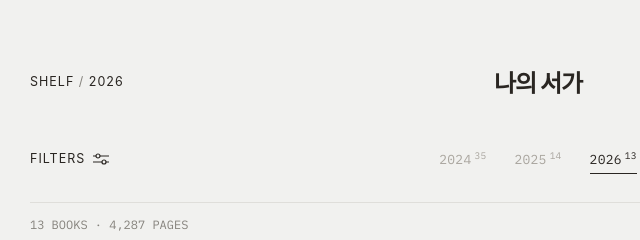
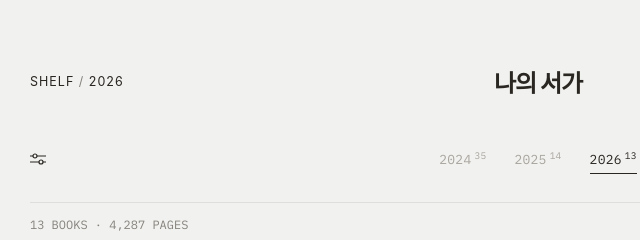
Before and after one commit to wr1ttenby/bookshelf, a plain HTML site: page notion-bookshelf/site/index.html in a window 1280 px wide. Shown: the top 240 px of the page, 102-742 px from the left. Drawn offline with Linux system fonts and the light colour scheme; a web font is replaced by a local one.

Commit message:
Update index.html

```diff
--- a/notion-bookshelf/site/index.html
+++ b/notion-bookshelf/site/index.html
@@ -179,8 +179,7 @@
     <div class="total" id="total"></div>
   </header>
   <div class="bar">
-    <button class="tbtn" id="ftoggle" aria-expanded="false">Filters
-      <svg viewBox="0 0 16 12" fill="none" stroke="currentColor" stroke-width="1.2"><path d="M0 3h16M0 9h16"/><circle cx="5" cy="3" r="2" fill="var(--bg)"/><circle cx="11" cy="9" r="2" fill="var(--bg)"/></svg>
+<button class="tbtn" id="ftoggle" aria-expanded="false" aria-label="필터" title="필터">      <svg viewBox="0 0 16 12" fill="none" stroke="currentColor" stroke-width="1.2"><path d="M0 3h16M0 9h16"/><circle cx="5" cy="3" r="2" fill="var(--bg)"/><circle cx="11" cy="9" r="2" fill="var(--bg)"/></svg>
     </button>
     <nav class="ynav" id="ynav" role="tablist" aria-label="연도"></nav>
     <button class="tbtn sort" id="sort">읽은 순 ↓</button>
```
